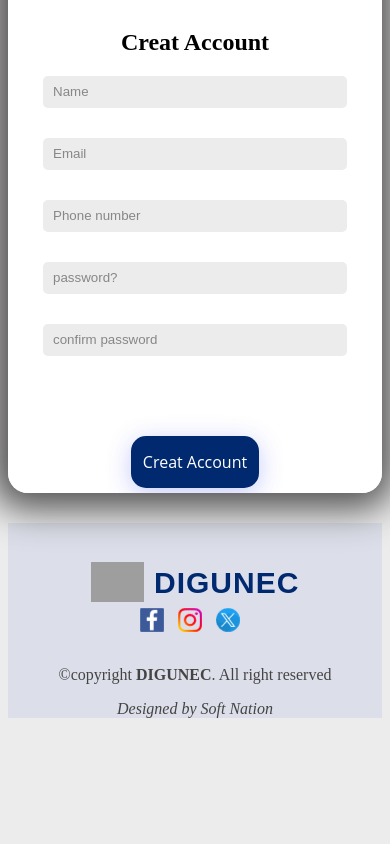
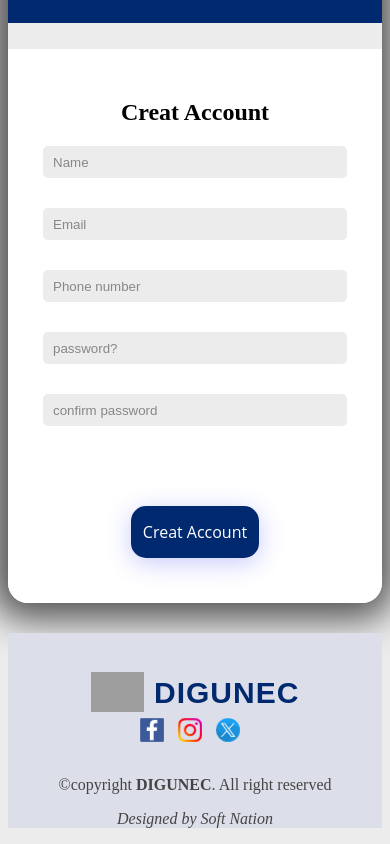
Before and after one commit to Soft-Nation-dev/Divine-Grace-Upgrade, a plain HTML site: page registerlogin.html in a window 390 px wide. Shown: the part 595-1439 px from the top of the page. Before the commit the page ends 1329 px from the top, so only its background shows below. Drawn offline with Linux system fonts and the light colour scheme; grey boxes are pictures that could not be loaded.

Commit message:
last on login page

```diff
--- a/css folder/registerlogin.css
+++ b/css folder/registerlogin.css
@@ -15,7 +15,7 @@ button{
      border-radius: 20px;
     margin: auto;
     overflow: hidden;
-    height: 600px;
+    height: 700px;
     width: 900px;
     margin-top: 30px;
     margin-bottom: 30px;
@@ -133,6 +133,12 @@ button{
     border: 1px solid white;
 }
 
+footer{
+    position: fixed;
+    bottom: 0;
+    right: 0;
+    left: 0;
+}
 @media(max-width:740px){
     .first-div, .second-div{
         flex-direction: column;
@@ -145,16 +151,16 @@ button{
         width: 100%;
 
     }
-    .first-div{
-        margin-top: 80px;
+    .first-div {
+        margin-top: 90px;
+
 
     }
-    .second{
-        margin-bottom: 0;
-        padding-bottom: 0;
-    }
+   footer{
+    position: relative;
+   }
     .gen-div{
-        height: 990px;
+        height: 1100px;
         padding: 30px;
         display: flex;
         justify-content: space-between;
```
